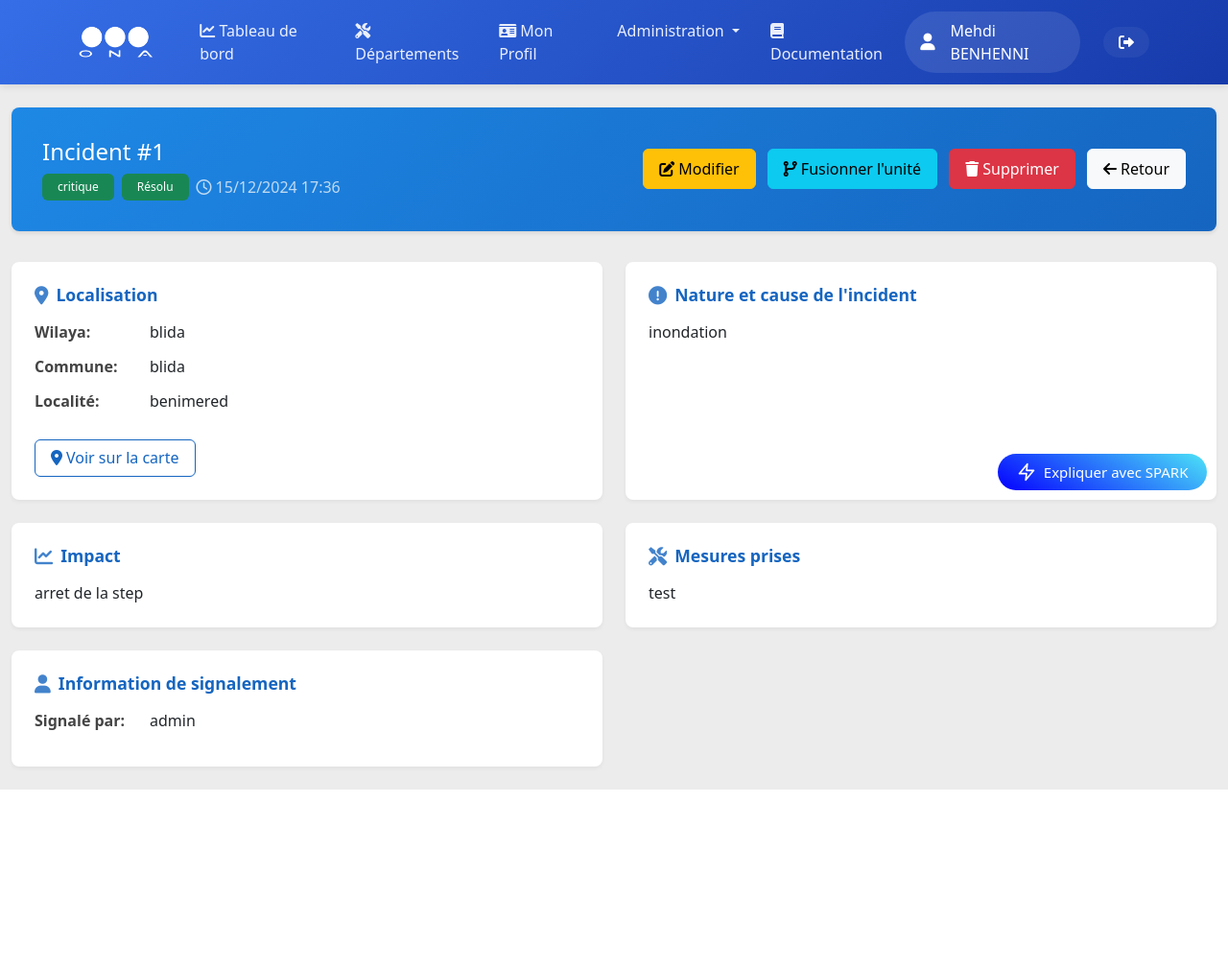
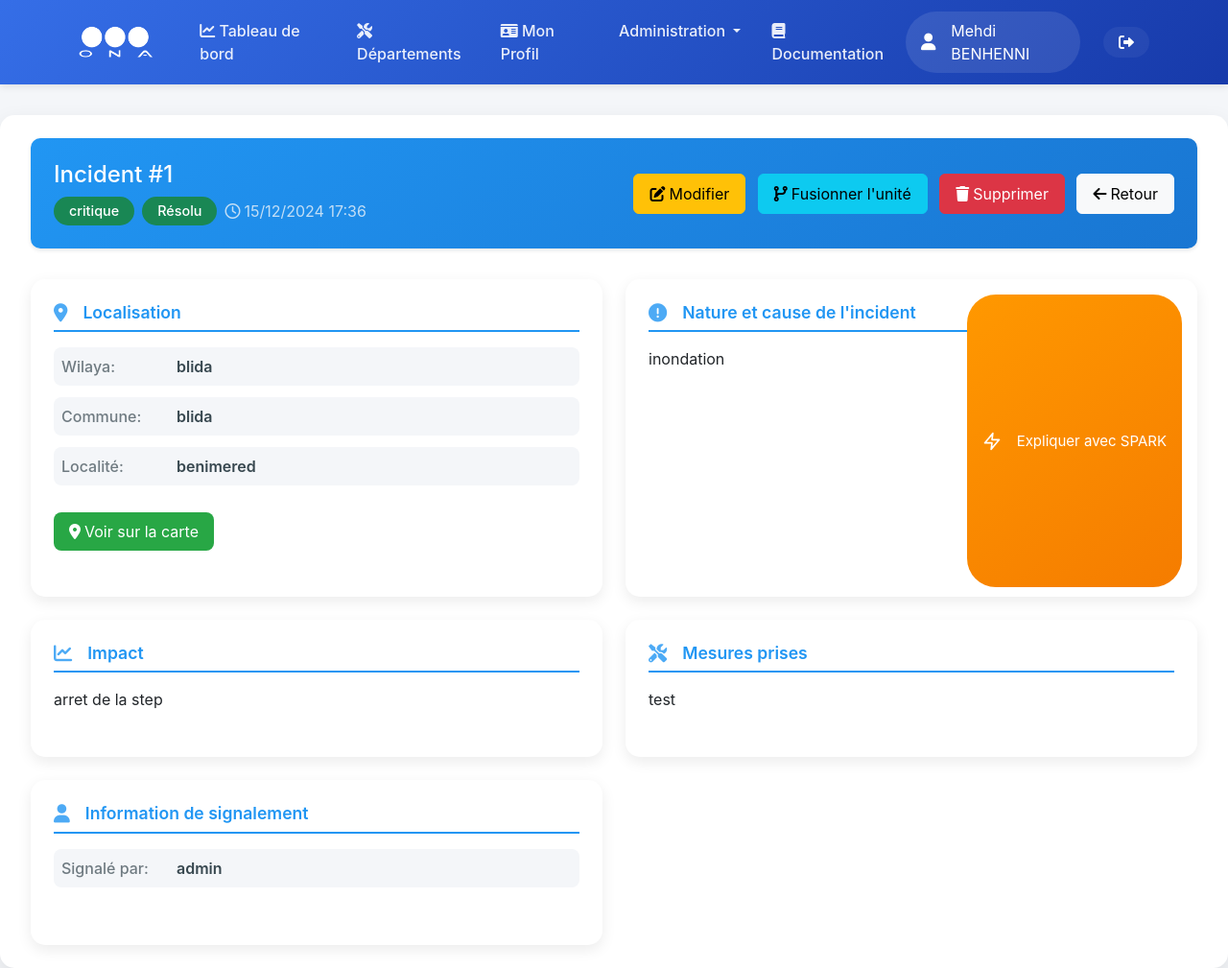
Before and after one commit to MehdiBen2/OnaSpark-alpha, a Flask app: page /incident/1 in a window 1280 px wide. Shown: the whole page at 96% size. Before the commit the page ends 823 px from the top, so only its background shows below. Run offline with Flask 3, Linux system fonts and the light colour scheme; a user stored in the database is signed in; data comes from the database, SQL or seed files in the repository.

Commit message:
Update view_incident.html

```diff
--- a/templates/incidents/view_incident.html
+++ b/templates/incidents/view_incident.html
@@ -4,10 +4,139 @@
 
 {% block extra_css %}
 <link rel="stylesheet" href="{{ url_for('static', filename='css/view_incident.css') }}">
+<style>
+    :root {
+        --primary-color: #2196f3;
+        --secondary-color: #28a745;
+        --bg-light: #f4f6f9;
+        --text-dark: #37474f;
+    }
+
+    body {
+        background-color: var(--bg-light);
+        font-family: 'Inter', sans-serif;
+    }
+
+    .incident-container {
+        background: white;
+        border-radius: 15px;
+        box-shadow: 0 10px 25px rgba(0,0,0,0.1);
+        padding: 2rem;
+        margin-top: 2rem;
+    }
+
+    .incident-header {
+        background: linear-gradient(145deg, var(--primary-color), #1976d2);
+        color: white;
+        border-radius: 10px;
+        padding: 1.5rem;
+        margin-bottom: 2rem;
+    }
+
+    .info-card {
+        background: white;
+        border: none;
+        border-radius: 15px;
+        box-shadow: 0 5px 15px rgba(0,0,0,0.08);
+        padding: 1.5rem;
+        margin-bottom: 1.5rem;
+        transition: transform 0.3s ease;
+    }
+
+    .info-card:hover {
+        transform: translateY(-5px);
+    }
+
+    .info-title {
+        color: var(--primary-color);
+        border-bottom: 2px solid var(--primary-color);
+        padding-bottom: 0.5rem;
+        margin-bottom: 1rem;
+        font-weight: 600;
+    }
+
+    .info-item {
+        display: flex;
+        justify-content: space-between;
+        margin-bottom: 0.75rem;
+        padding: 0.5rem;
+        background-color: var(--bg-light);
+        border-radius: 8px;
+    }
+
+    .info-label {
+        font-weight: 500;
+        color: var(--text-dark);
+        opacity: 0.7;
+    }
+
+    .info-value {
+        font-weight: 600;
+        color: var(--text-dark);
+    }
+
+    .map-btn {
+        background: var(--secondary-color);
+        color: white;
+        border: none;
+        padding: 0.5rem 1rem;
+        border-radius: 8px;
+        transition: background 0.3s ease;
+    }
+
+    .map-btn:hover {
+        background: #218838;
+    }
+
+    .badge {
+        font-size: 0.9rem;
+        padding: 0.5rem 1rem;
+        border-radius: 20px;
+    }
+
+    .nature-cause-card {
+        position: relative;
+    }
+
+    #ai-explanation-btn {
+        position: absolute;
+        top: 1rem;
+        right: 1rem;
+        background: linear-gradient(145deg, #ff9800, #f57c00);
+        color: white;
+        border: none;
+        border-radius: 30px;
+        padding: 0.5rem 1rem;
+        display: flex;
+        align-items: center;
+        gap: 0.5rem;
+        transition: transform 0.3s ease;
+    }
+
+    #ai-explanation-btn:hover {
+        transform: scale(1.05);
+    }
+
+    .drawn-shapes-info {
+        display: flex;
+        justify-content: space-between;
+        align-items: center;
+    }
+
+    @media (max-width: 768px) {
+        .incident-container {
+            padding: 1rem;
+        }
+
+        .info-card {
+            padding: 1rem;
+        }
+    }
+</style>
 {% endblock %}
 
 {% block content %}
-<div class="container-fluid py-4">
+<div class="container-fluid py-4 incident-container">
     <!-- Header Section -->
     <div class="incident-header">
         <div class="d-flex justify-content-between align-items-center">
@@ -48,9 +177,9 @@
     <div class="row g-4">
         <!-- Location Card -->
         <div class="col-md-6">
-            <div class="info-card position-relative">
+            <div class="info-card">
                 <h6 class="info-title">
-                    <i class="fas fa-map-marker-alt"></i>
+                    <i class="fas fa-map-marker-alt me-2"></i>
                     Localisation
                 </h6>
                 <div class="info-item">
@@ -79,17 +208,15 @@
 
         <!-- Nature & Cause Card -->
         <div class="col-md-6">
-            <div class="info-card position-relative nature-cause-card">
-                <button id="ai-explanation-btn" class="btn">
-                    <div class="d-flex align-items-center">
-                        <svg xmlns="http://www.w3.org/2000/svg" width="20" height="20" viewBox="0 0 24 24" fill="none" stroke="white" stroke-width="2" stroke-linecap="round" stroke-linejoin="round" class="feather feather-zap text-warning me-2">
-                            <polygon points="13 2 3 14 12 14 11 22 21 10 12 10 13 2"></polygon>
-                        </svg>
-                        Expliquer avec SPARK
-                    </div>
+            <div class="info-card nature-cause-card position-relative">
+                <button id="ai-explanation-btn">
+                    <svg xmlns="http://www.w3.org/2000/svg" width="20" height="20" viewBox="0 0 24 24" fill="none" stroke="white" stroke-width="2" stroke-linecap="round" stroke-linejoin="round" class="feather feather-zap text-warning me-2">
+                        <polygon points="13 2 3 14 12 14 11 22 21 10 12 10 13 2"></polygon>
+                    </svg>
+                    Expliquer avec SPARK
                 </button>
                 <h6 class="info-title">
-                    <i class="fas fa-exclamation-circle"></i>
+                    <i class="fas fa-exclamation-circle me-2"></i>
                     Nature et cause de l'incident
                 </h6>
                 <p class="mb-0" id="incident-nature-cause">{{ incident.nature_cause }}</p>
@@ -101,7 +228,7 @@
         <div class="col-md-6">
             <div class="info-card">
                 <h6 class="info-title">
-                    <i class="fas fa-chart-line"></i>
+                    <i class="fas fa-chart-line me-2"></i>
                     Impact
                 </h6>
                 <p class="mb-0">{{ incident.impact }}</p>
@@ -112,7 +239,7 @@
         <div class="col-md-6">
             <div class="info-card">
                 <h6 class="info-title">
-                    <i class="fas fa-tools"></i>
+                    <i class="fas fa-tools me-2"></i>
                     Mesures prises
                 </h6>
                 <p class="mb-0">{{ incident.mesures_prises }}</p>
@@ -123,7 +250,7 @@
         <div class="col-md-6">
             <div class="info-card">
                 <h6 class="info-title">
-                    <i class="fas fa-user"></i>
+                    <i class="fas fa-user me-2"></i>
                     Information de signalement
                 </h6>
                 <div class="info-item">
@@ -138,11 +265,11 @@
         <div class="col-12">
             <div class="info-card">
                 <h6 class="info-title">
-                    <i class="fas fa-draw-polygon"></i>
+                    <i class="fas fa-draw-polygon me-2"></i>
                     Zones délimitées
                 </h6>
                 <div class="drawn-shapes-info">
-                    <p>Des zones spécifiques ont été délimitées pour cet incident.</p>
+                    <p class="mb-0">Des zones spécifiques ont été délimitées pour cet incident.</p>
                     <button type="button" class="map-btn" data-bs-toggle="modal" data-bs-target="#mapModal">
                         <i class="fas fa-map-marker-alt me-1"></i>Visualiser les zones
                     </button>
```
